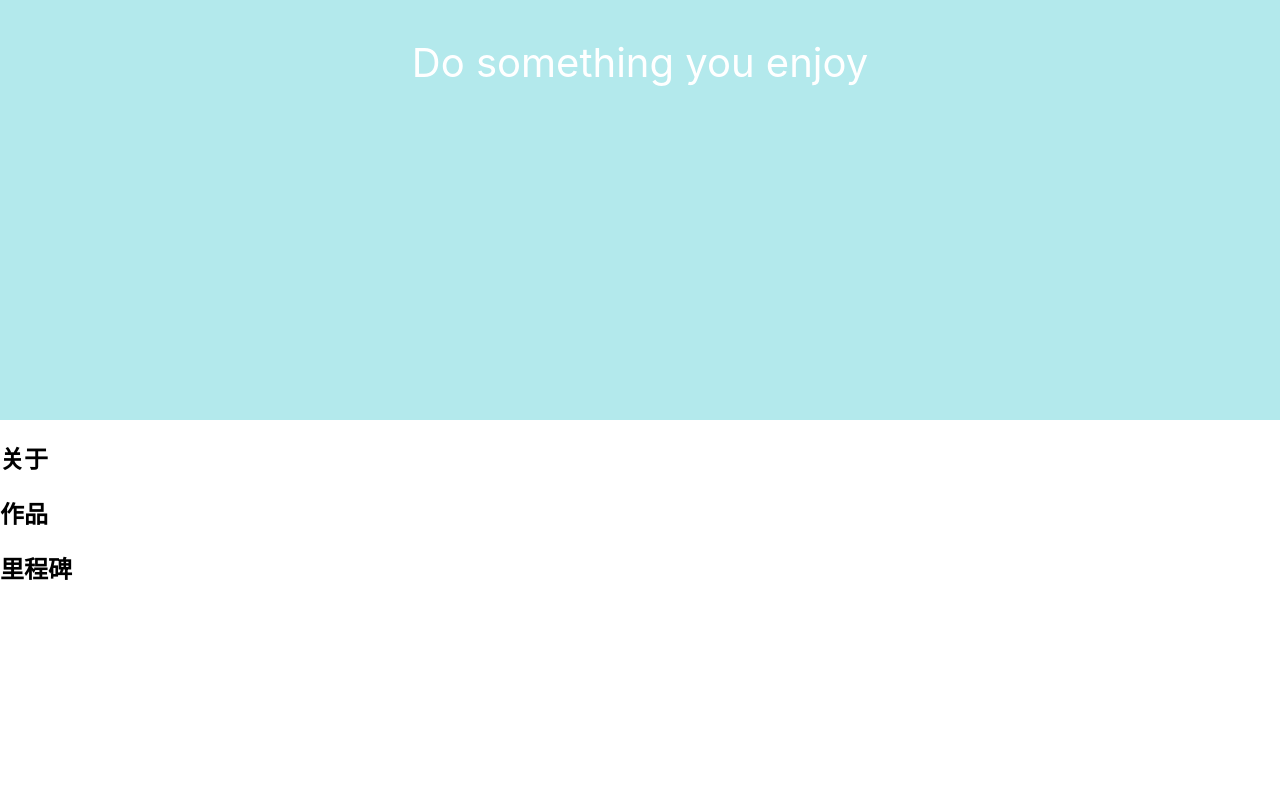
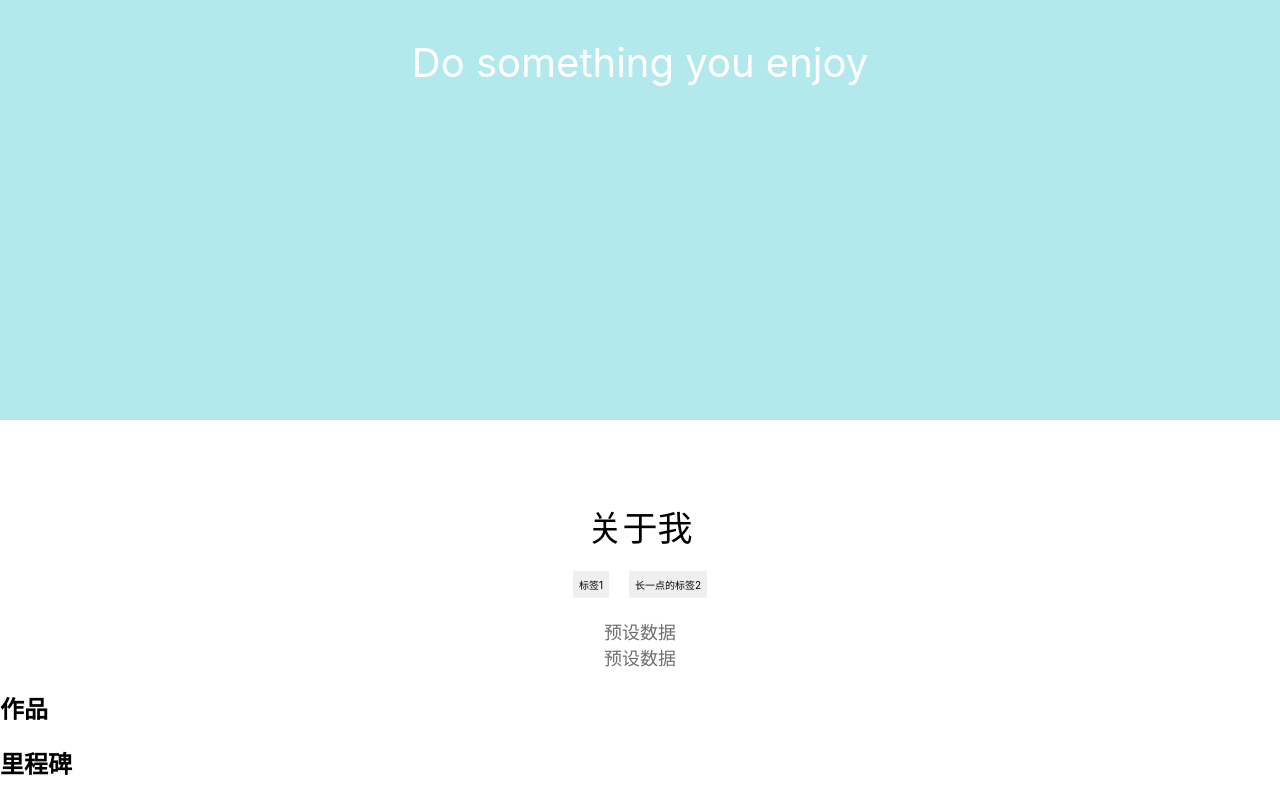
Before and after one commit to caizichen1/my-homepage, a React app: page / in a window 1280 px wide. Shown: the part 380-1180 px from the top of the page. Before the commit the page ends 985 px from the top, so only its background shows below. Built offline with nearby package versions, Linux system fonts and the light colour scheme.

Commit message:
feat:关于初步设计

```diff
--- a/src/components/About/index.jsx
+++ b/src/components/About/index.jsx
@@ -1,9 +1,30 @@
 import React, { useState } from 'react';
+import "./index.less"
 
 export default function About() {
+  const [aboutLabel, setAboutLabel] = useState([
+    {
+      id: 1,
+      label: '标签1',
+    },
+    {
+      id: 2,
+      label: '长一点的标签2',
+    }
+  ]);
+  const [aboutContent, setAboutContent] = useState('预设数据<br/>预设数据');
+
   return (
-    <div>
-      <h2>关于</h2>
+    <div className="about">
+      <div className="about-title">
+        关于我
+      </div>
+      <div className="about-label">
+        {aboutLabel.map(item => {
+          return <div className="about-label-item" key={item.id}>{item.label}</div>
+        })}
+      </div>
+      <div className="about-content" dangerouslySetInnerHTML={{ __html: aboutContent }} />
     </div>
   );
 }
--- /dev/null
+++ b/src/components/About/index.less
@@ -0,0 +1,32 @@
+.about{
+  width: 100%;
+  padding-top: 80px;
+}
+
+.about-title{
+  font-size: 35px;
+  font-weight: 200;
+  text-align: center;
+  margin-bottom: 20px;
+}
+
+.about-label{
+  display: flex;
+  justify-content: center;
+  margin-bottom: 20px;
+}
+
+.about-label-item{
+  padding: 6px;
+  margin-left: 10px;
+  margin-right: 10px;
+  background-color:  #00000010;
+  font-size: 10px;
+}
+
+.about-content{
+  font-size: 18px;
+  font-weight: 300;
+  color: #00000090;
+  text-align: center;
+}
```
